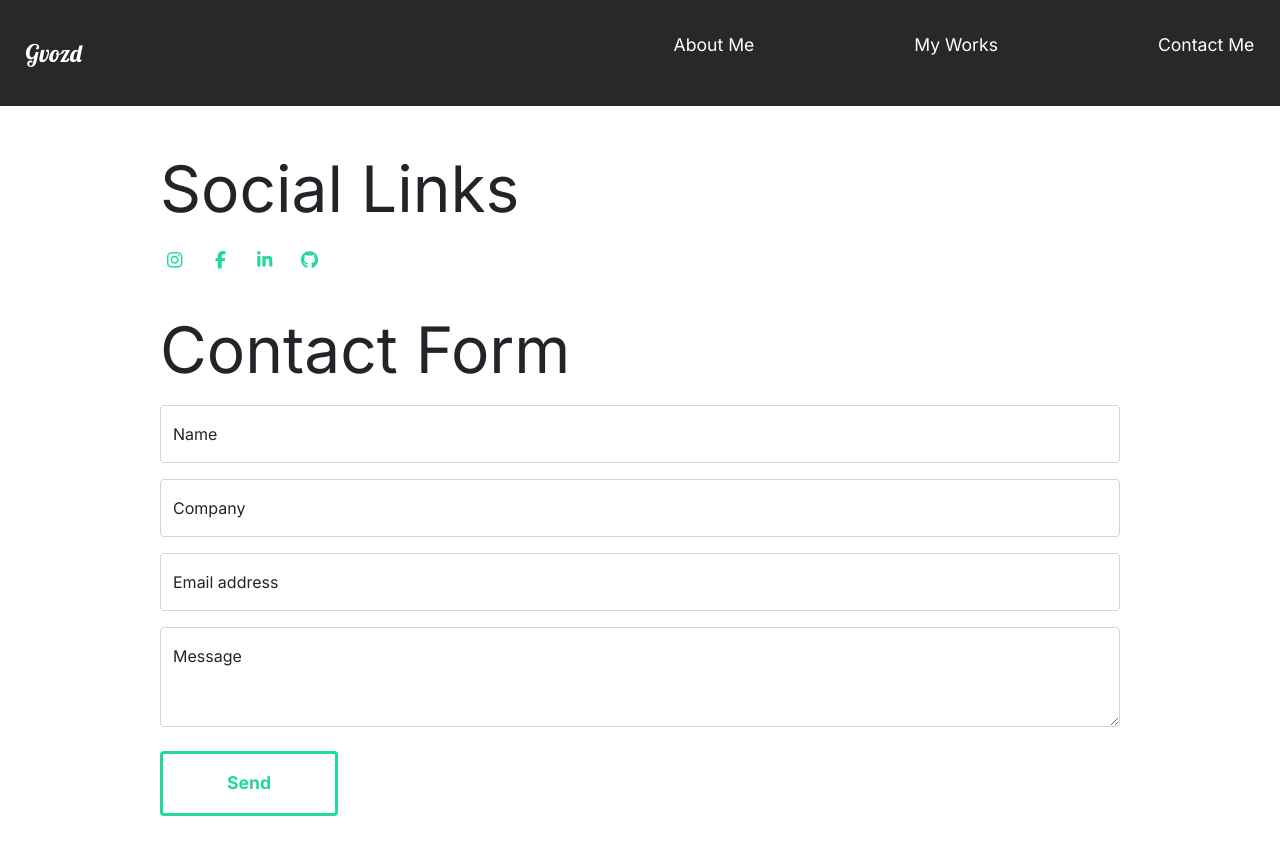
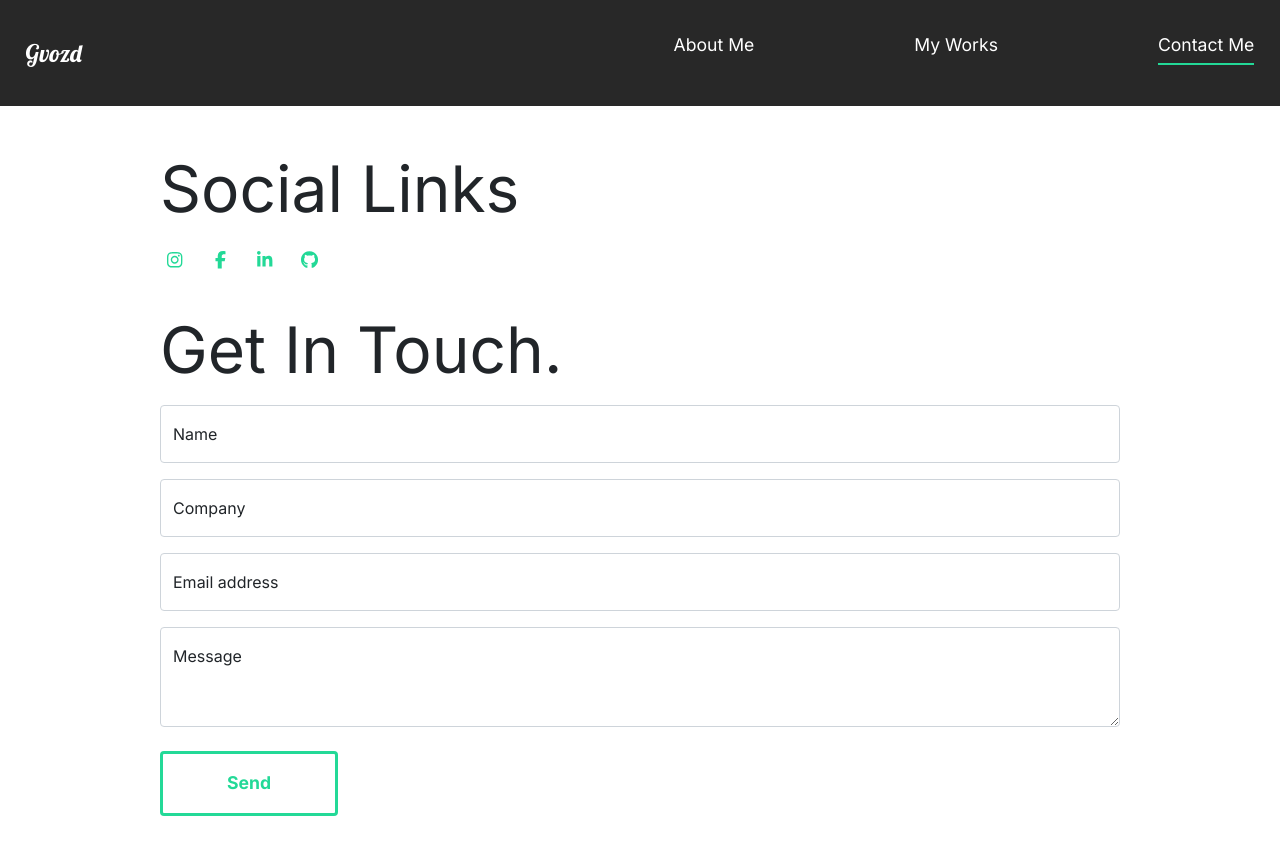
Before and after one commit to gavryk/Capture-Website, a React (Create React App) app: page /contact in a window 1280 px wide. Shown: the top 854 px of the page. Built offline with nearby package versions, Linux system fonts and the light colour scheme.

Commit message:
finish desktop version

```diff
--- a/src/animations.js
+++ b/src/animations.js
@@ -1,6 +1,15 @@
 export const titleAnim = {
   hidden: { opacity: 0 },
   show: { opacity: 1, transition: { duration: 2 } },
+};
+
+export const titleAnim2 = {
+  hidden: { y: 200, opacity: 0 },
+  show: {
+    y: 0,
+    opacity: 1,
+    transition: { duration: 0.75, ease: "easeOut" },
+  },
 };
 
 export const container = {
--- a/src/components/Nav/Nav.jsx
+++ b/src/components/Nav/Nav.jsx
@@ -1,16 +1,31 @@
 import React from 'react';
-import { Link } from 'react-router-dom';
+import { Link, useMatch, useResolvedPath, } from 'react-router-dom';
+import { LinkProps } from "react-router-dom";
 import style from './Nav.module.scss';
 
+function CustomLink({ children, to, ...props }) {
+  let resolved = useResolvedPath(to);
+  let match = useMatch({ path: resolved.pathname, end: true });
+
+  return (
+    <li className={`${match ? style.active : ""}`}>
+      <Link to={to} {...props}>
+        {children}
+      </Link>
+    </li>
+  );
+}
+
 const Nav = () => {
+
   return (
     <div className={style.navigate}>
         <nav>
             <Link id="logo" className={style.logo} to="/">Gvozd</Link>
             <ul className={style.navMenu}>
-                <li><Link to='/'>About Me</Link></li>
-                <li><Link to='works'>My Works</Link></li>
-                <li><Link to='contact'>Contact Me</Link></li>
+                <CustomLink to='/'>About Me</CustomLink>
+                <CustomLink to='works'>My Works</CustomLink>
+                <CustomLink to='contact'>Contact Me</CustomLink>
             </ul>
         </nav>
     </div>
--- a/src/components/Nav/Nav.module.scss
+++ b/src/components/Nav/Nav.module.scss
@@ -2,7 +2,9 @@
 
 .navigate {
   min-height: 5vh;
-  position: relative;
+  position: sticky;
+  top: 0;
+  width: 100%;
   z-index: 100;
   background-color: #282828;
   nav {
@@ -42,6 +44,11 @@
           background-color: $color;
           transition: all 0.3s ease-in-out;
         }
+        &.active {
+          &:after {
+            width: 100%;
+          }
+        }
         a {
           transition: all 0.3s ease-in-out;
         }
--- /dev/null
+++ b/src/components/ScrollTop.js
@@ -0,0 +1,16 @@
+import { useEffect } from "react";
+import { useLocation } from "react-router-dom";
+
+const ScrollTop = () => {
+    const { pathname } = useLocation();
+    useEffect(() => {
+        window.scroll({
+            top: 0,
+            left: 0
+        })
+    }, [pathname]);
+
+    return null;
+}
+
+export default ScrollTop;
--- a/src/pages/AboutUs/AboutUs.jsx
+++ b/src/pages/AboutUs/AboutUs.jsx
@@ -2,6 +2,7 @@ import React from 'react'
 import { About, Faq, Services } from '../../components';
 import style from './AboutUs.module.scss';
 import { motion } from "framer-motion";
+import ScrollTop from '../../components/ScrollTop';
 // import { pageAnimation } from "../../animations";
 
 const AboutUs = () => {
@@ -16,6 +17,7 @@ const AboutUs = () => {
       <About />
       <Services />
       <Faq />
+      <ScrollTop />
     </motion.div>
   );
 }
--- a/src/pages/Contact/Contact.jsx
+++ b/src/pages/Contact/Contact.jsx
@@ -1,10 +1,11 @@
 import React, { useRef } from 'react';
 import style from './Contact.module.scss';
 import { motion } from "framer-motion";
-import { pageAnimation } from "../../animations";
+import { pageAnimation, titleAnim2 } from "../../animations";
 import emailjs from "@emailjs/browser";
 import { FontAwesomeIcon } from "@fortawesome/react-fontawesome";
 import { faInstagram, faFacebookF, faLinkedinIn, faGithub } from "@fortawesome/free-brands-svg-icons";
+import ScrollTop from '../../components/ScrollTop';
 
 const Contact = () => {
    const form = useRef();
@@ -32,25 +33,45 @@ const Contact = () => {
     >
       <div className={style.contactBlocks}>
         <div className={style.info}>
-          <h2>Social Links</h2>
-          <div className={style.socLinks}>
-            <a href="https://www.instagram.com/gvozd_oleg/" target="_blank" rel="noreferrer" className={style.sIcon}>
+          <motion.h2 variants={titleAnim2}>Social Links</motion.h2>
+          <motion.div className={style.socLinks} variants={titleAnim2}>
+            <a
+              href="https://www.instagram.com/gvozd_oleg/"
+              target="_blank"
+              rel="noreferrer"
+              className={style.sIcon}
+            >
               <FontAwesomeIcon icon={faInstagram} />
             </a>
-            <a href="https://www.facebook.com/profile.php?id=100003291303734" target="_blank" rel="noreferrer" className={style.sIcon}>
+            <a
+              href="https://www.facebook.com/profile.php?id=100003291303734"
+              target="_blank"
+              rel="noreferrer"
+              className={style.sIcon}
+            >
               <FontAwesomeIcon icon={faFacebookF} />
             </a>
-            <a href="https://www.linkedin.com/in/oleg-gvozd-20a16116a/" target="_blank" rel="noreferrer" className={style.sIcon}>
+            <a
+              href="https://www.linkedin.com/in/oleg-gvozd-20a16116a/"
+              target="_blank"
+              rel="noreferrer"
+              className={style.sIcon}
+            >
               <FontAwesomeIcon icon={faLinkedinIn} />
             </a>
-            <a href="https://github.com/gavryk" target="_blank" rel="noreferrer" className={style.sIcon}>
+            <a
+              href="https://github.com/gavryk"
+              target="_blank"
+              rel="noreferrer"
+              className={style.sIcon}
+            >
               <FontAwesomeIcon icon={faGithub} />
             </a>
-          </div>
+          </motion.div>
         </div>
         <div className={style.info}>
-          <h2>Contact Form</h2>
-          <form ref={form} onSubmit={sendEmail}>
+          <motion.h2 variants={titleAnim2}>Get In Touch.</motion.h2>
+          <motion.form variants={titleAnim2} ref={form} onSubmit={sendEmail}>
             <div className="form-floating mb-3">
               <input
                 type="text"
@@ -92,9 +113,10 @@ const Contact = () => {
               <label htmlFor="floatingTextarea4">Message</label>
             </div>
             <input type="submit" value="Send" className="btn" />
-          </form>
+          </motion.form>
         </div>
       </div>
+      <ScrollTop />
     </motion.div>
   );
 }
--- a/src/pages/Contact/Contact.module.scss
+++ b/src/pages/Contact/Contact.module.scss
@@ -7,6 +7,7 @@
     position: relative;
     .info {
       margin-bottom: 40px;
+      overflow: hidden;
       > h2 {
         margin-bottom: 20px;
       }
--- a/src/pages/Works/Works.jsx
+++ b/src/pages/Works/Works.jsx
@@ -15,6 +15,7 @@ import {
   rainbow,
   rainbowContainer,
 } from "../../animations";
+import ScrollTop from "../../components/ScrollTop";
 
 const Works = () => {
   const [element, controls] = useScroll();
@@ -117,6 +118,7 @@ const Works = () => {
           </a>
         </motion.div>
       </div>
+      <ScrollTop />
     </motion.div>
   );
 };
```
